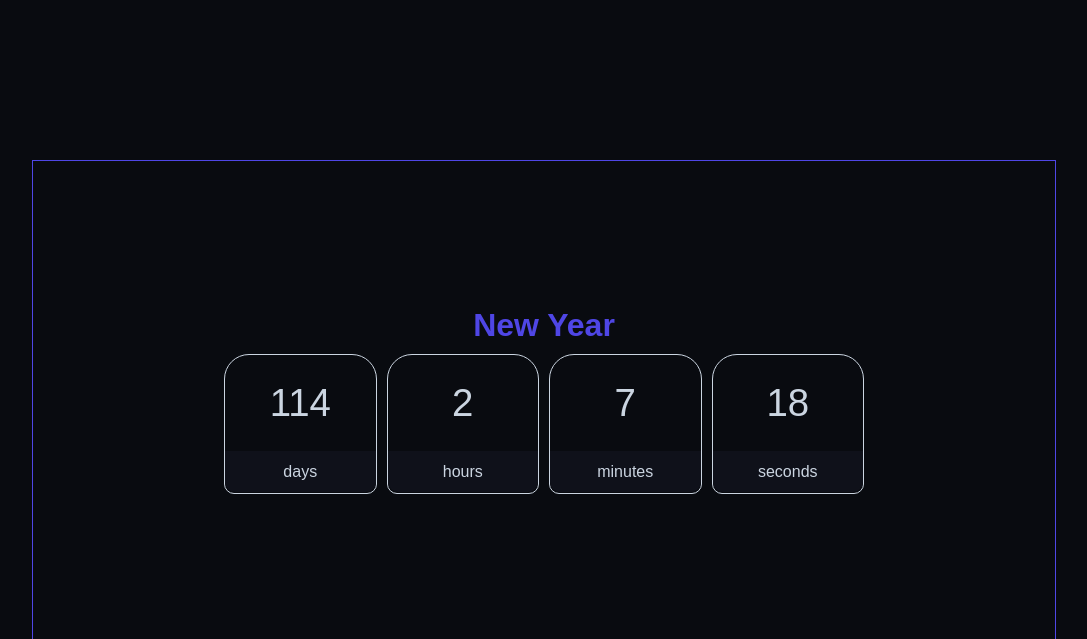
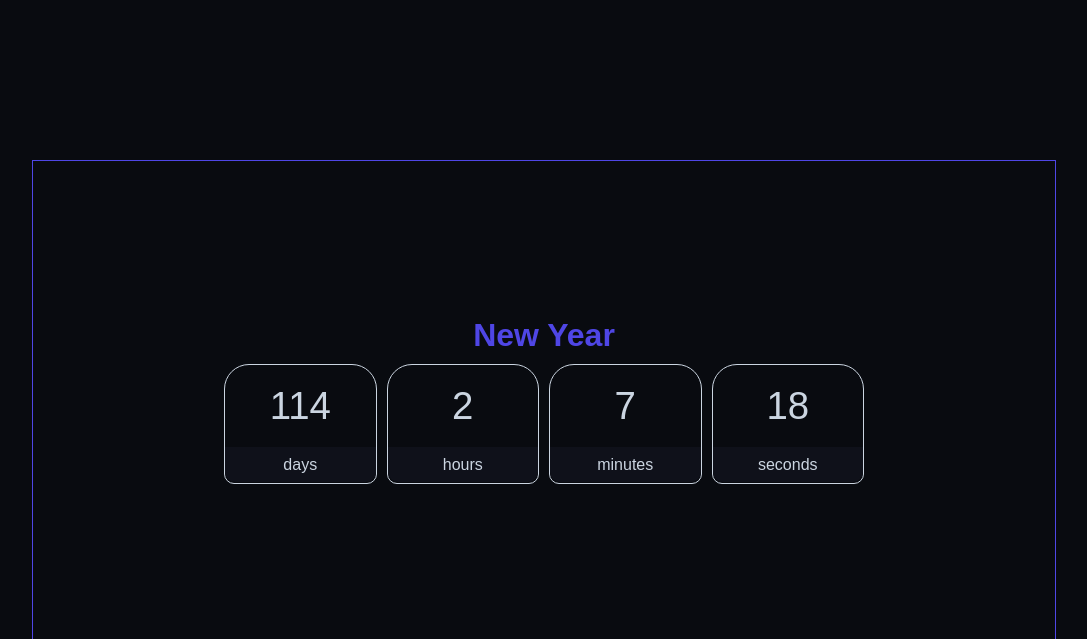
Before and after one commit to aleroses/js__countdown, a plain HTML site: page public/index.html in a window 1280 px wide. Shown: the top 639 px of the page, without its empty margins (96-1183 px from the left). Drawn offline with Linux system fonts and the light colour scheme.

Commit message:
More styles

```diff
--- a/public/styles/mobile.css
+++ b/public/styles/mobile.css
@@ -42,7 +42,7 @@ body {
 }
 
 .countdown {
-  width: 100%;
+  width: 90%;
   max-width: 640px;
   /* font-size: 1.6rem; */
   display: grid;
@@ -58,7 +58,7 @@ body {
 }
 
 .countdown .section {
-  height: 140px;
+  height: 120px;
   display: flex;
   flex-direction: column;
   justify-content: center;
```
